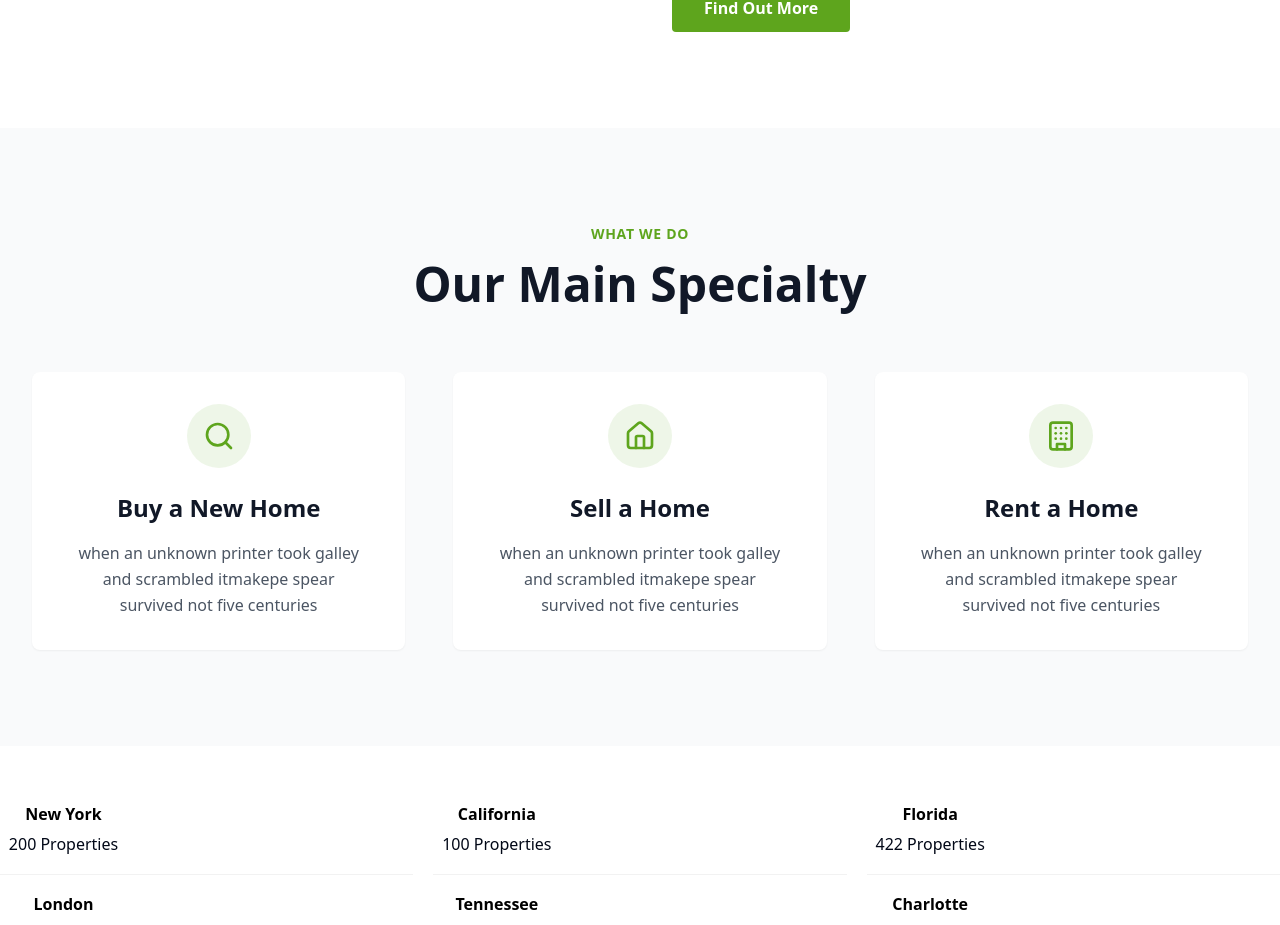
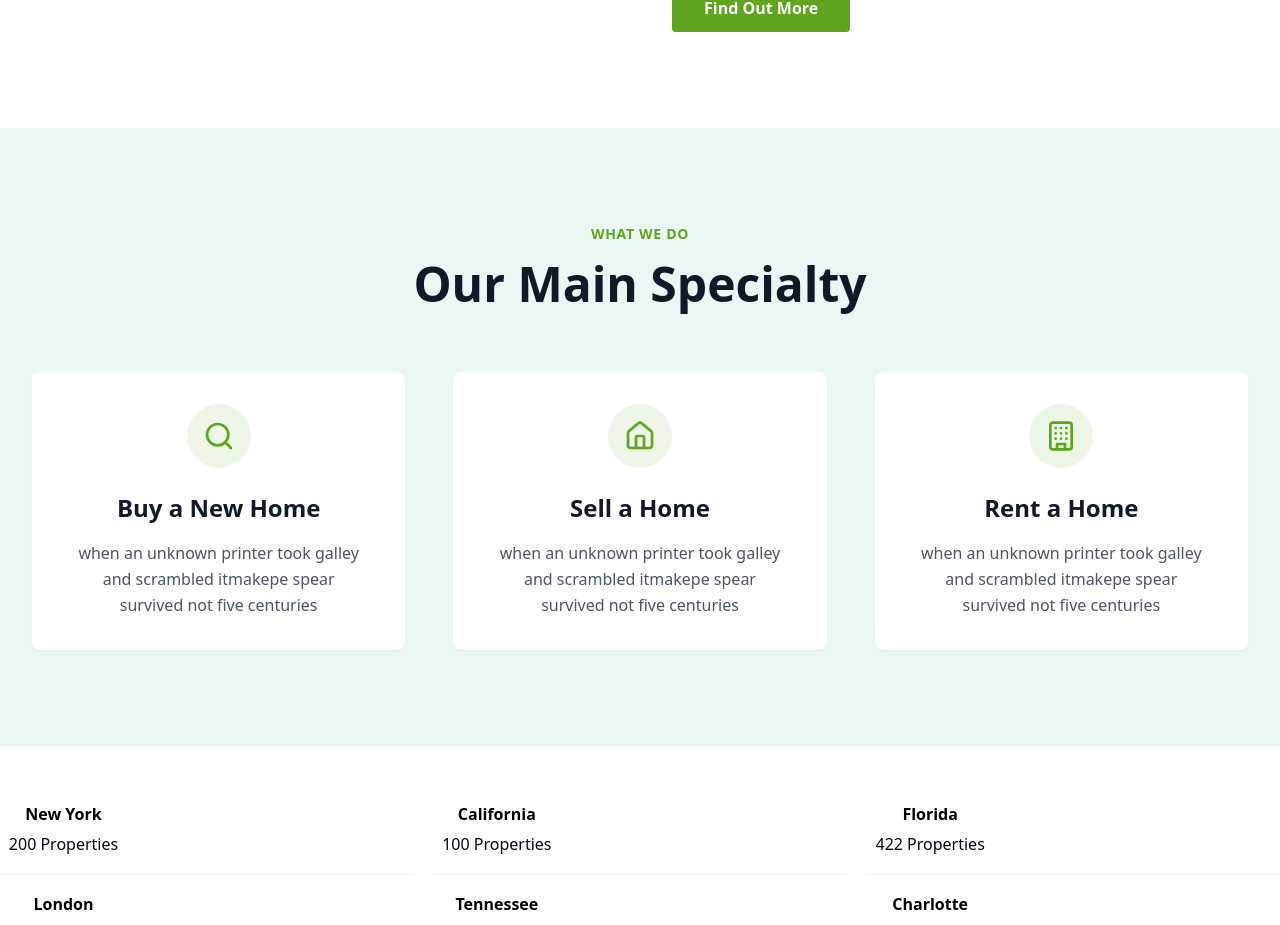
Before and after one commit to wonderfulguru1/ui-blueprint-duplicator, a React (Vite) app: page / in a window 1280 px wide. Shown: the part 1700-2625 px from the top of the page. Built offline with nearby package versions, Linux system fonts and the light colour scheme.

Commit message:
feat: Set background color for "WHAT WE DO"
Set the background color of the "WHAT WE DO" section to #EAF7F4.

```diff
--- a/src/components/CategoriesSection.tsx
+++ b/src/components/CategoriesSection.tsx
@@ -4,7 +4,7 @@ import { Search, Home, Building } from 'lucide-react';
 
 export const CategoriesSection: React.FC = () => {
   return (
-    <section className="py-16 lg:py-24 bg-gray-50">
+    <section className="py-16 lg:py-24" style={{ backgroundColor: '#EAF7F4' }}>
       <div className="max-w-7xl mx-auto px-4 sm:px-6 lg:px-8">
         <div className="text-center mb-16">
           <div className="text-sm font-semibold text-[#5EA51D] uppercase tracking-wider mb-4">
```
